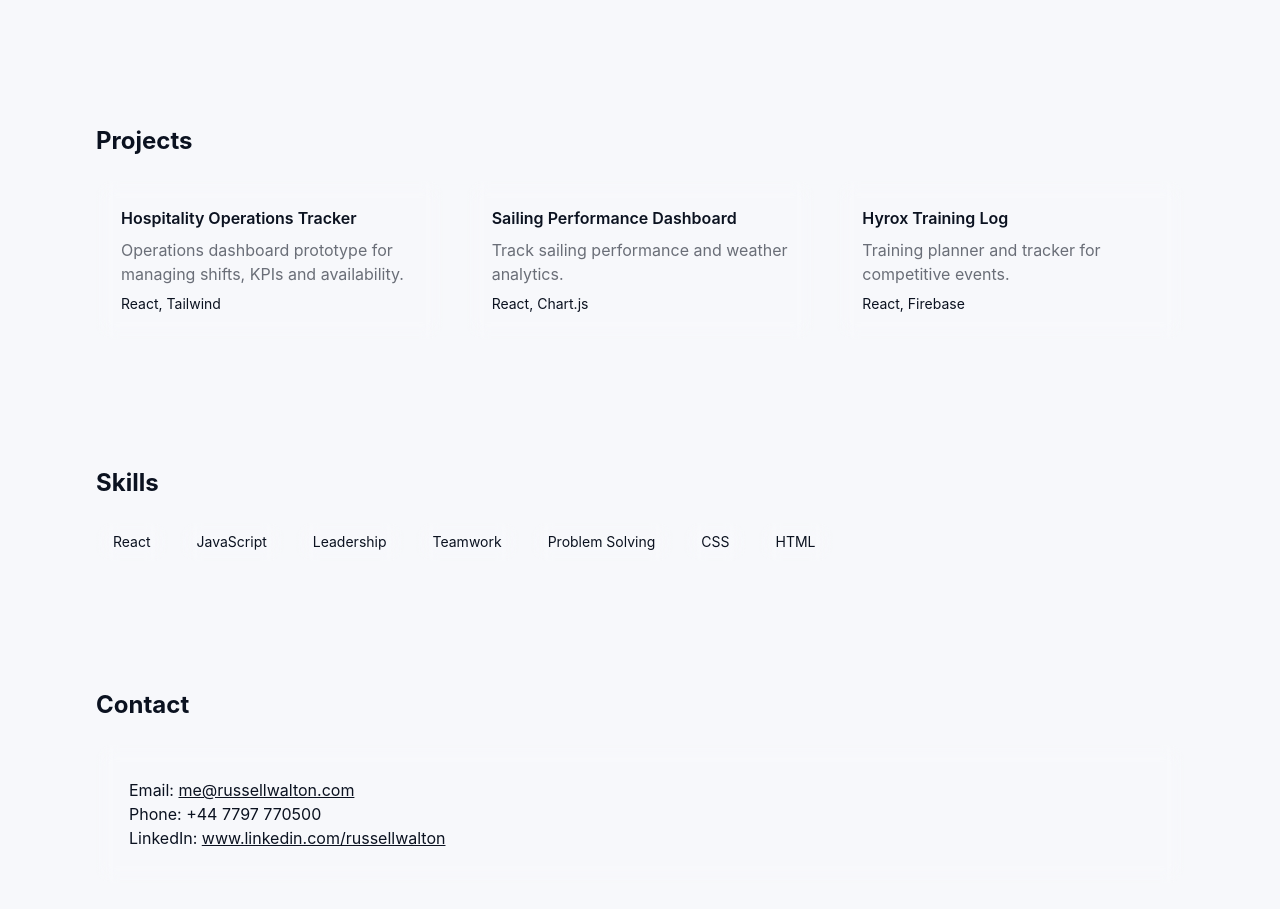
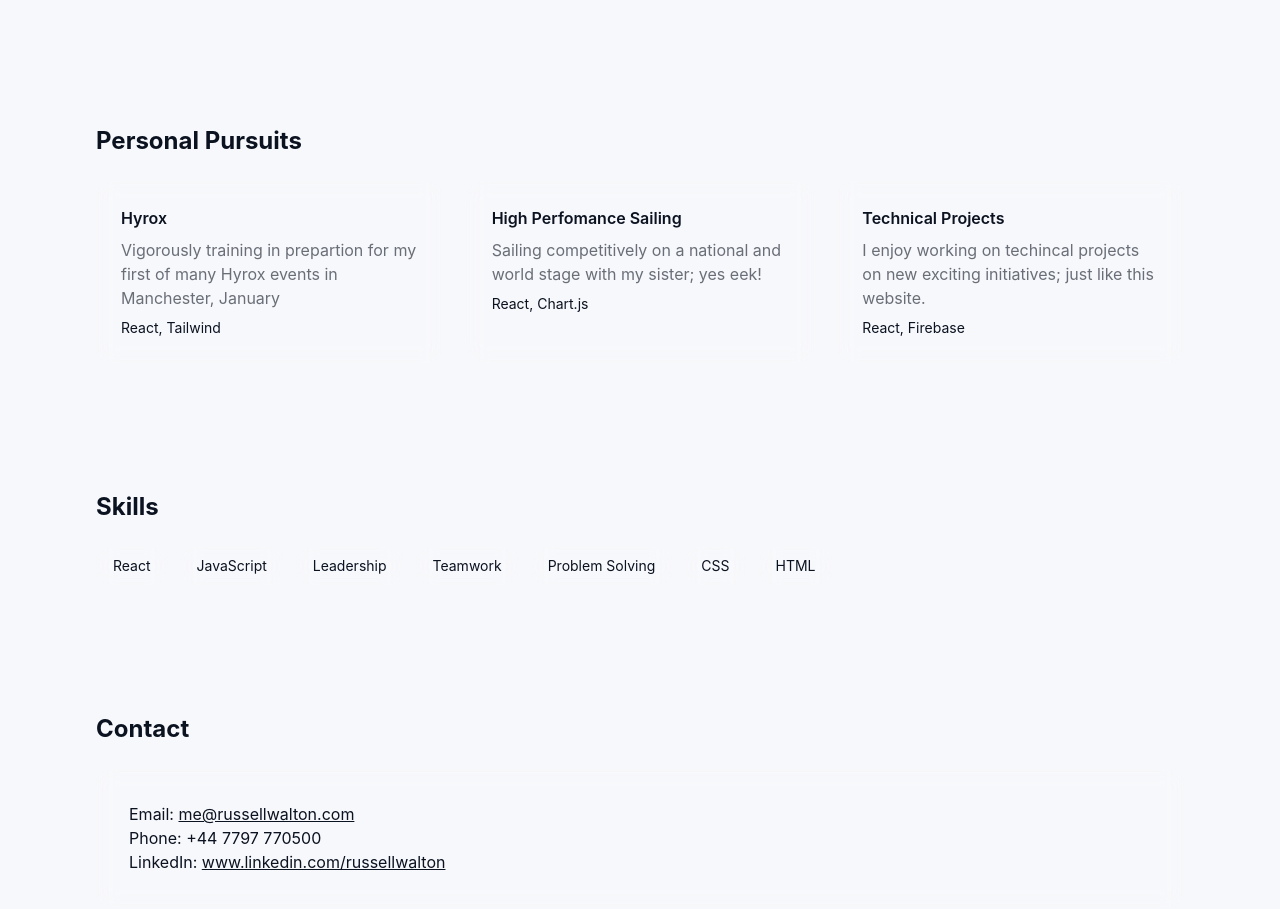
Before and after one commit to raw724/portfolio, a React (Vite) app: page / in a window 1280 px wide. Shown: the part 1200-2109 px from the top of the page. Built offline with nearby package versions, Linux system fonts and the light colour scheme.

Commit message:
Update Projects.jsx

```diff
--- a/src/components/Projects.jsx
+++ b/src/components/Projects.jsx
@@ -1,15 +1,15 @@
 import React from 'react';
 
 const projects = [
-  { title: 'Hospitality Operations Tracker', desc: 'Operations dashboard prototype for managing shifts, KPIs and availability.', tech: 'React, Tailwind' },
-  { title: 'Sailing Performance Dashboard', desc: 'Track sailing performance and weather analytics.', tech: 'React, Chart.js' },
-  { title: 'Hyrox Training Log', desc: 'Training planner and tracker for competitive events.', tech: 'React, Firebase' }
+  { title: 'Hyrox', desc: 'Vigorously training in prepartion for my first of many Hyrox events in Manchester, January', tech: 'React, Tailwind' },
+  { title: 'High Perfomance Sailing', desc: 'Sailing competitively on a national and world stage with my sister; yes eek!', tech: 'React, Chart.js' },
+  { title: 'Technical Projects', desc: 'I enjoy working on techincal projects on new exciting initiatives; just like this website.', tech: 'React, Firebase' }
 ];
 
 export default function Projects() {
   return (
     <section id="projects" className="py-16">
-      <h3 className="text-2xl font-bold mb-6">Projects</h3>
+      <h3 className="text-2xl font-bold mb-6">Personal Pursuits</h3>
       <div className="grid md:grid-cols-3 gap-6">
         {projects.map((p, i) => (
           <div key={i} className="glass p-6">
```
